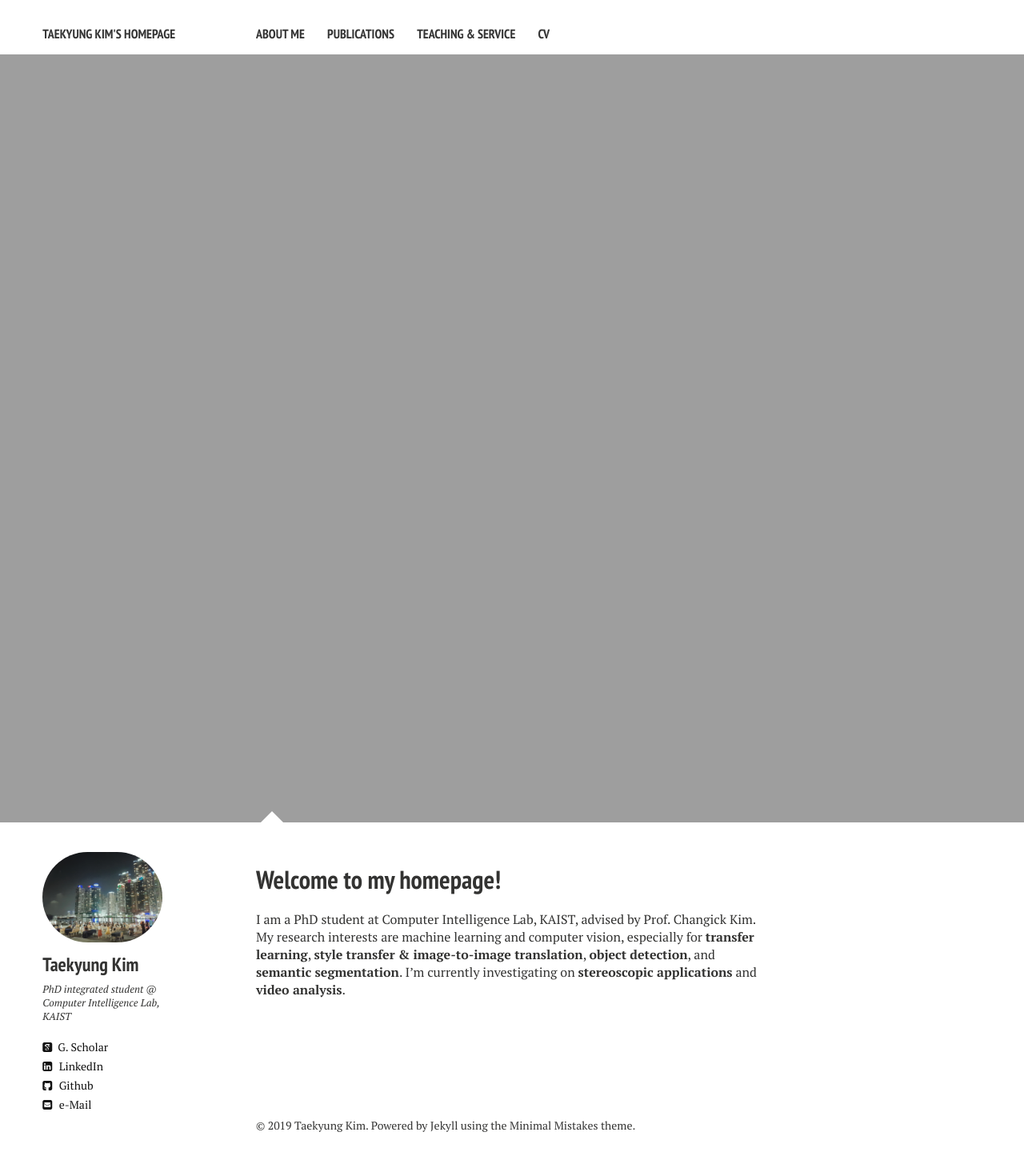
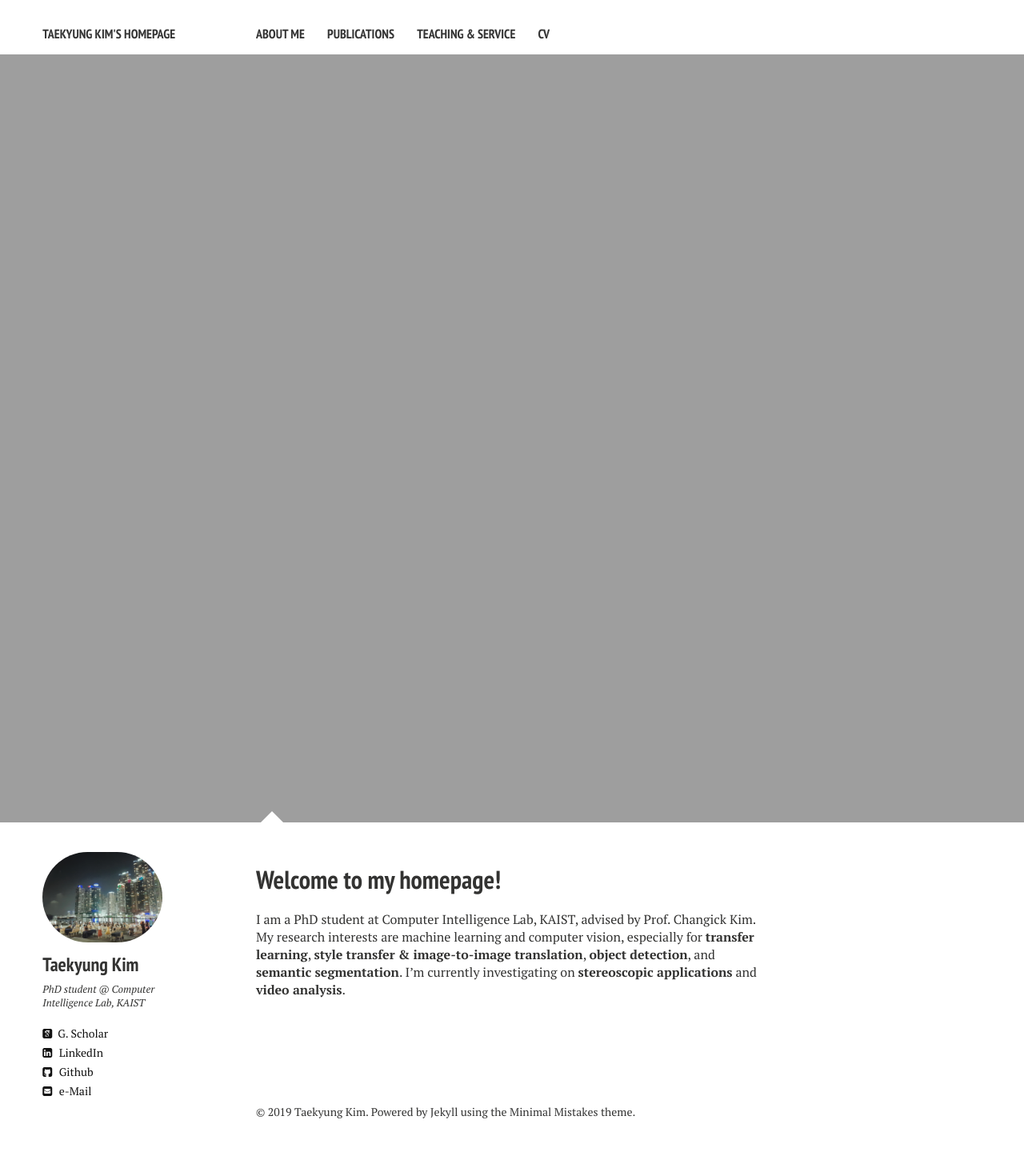
Before and after one commit to TKKim93/TKKim93.github.io, a Jekyll site: the page built from index.md, in a window 1280 px wide. Shown: the whole page at 80% size. Built offline with Jekyll 4.4.1, drawn with Linux system fonts in a browser that asks for light colours; nearby versions of some CDN libraries.

Commit message:
Update _config.yml

```diff
--- a/_config.yml
+++ b/_config.yml
@@ -10,7 +10,7 @@ disqus_shortname: tkkim93
 owner:
   name:           Taekyung Kim
   avatar:         profile.jpg
-  bio:            PhD integrated student @ Computer Intelligence Lab, KAIST
+  bio:            PhD student @ Computer Intelligence Lab, KAIST
   email:          tkkim93@kaist.ac.kr
   # Social networking links are used in author-bio sidebar. Update and remove as you like.
 #  twitter: ''
```
